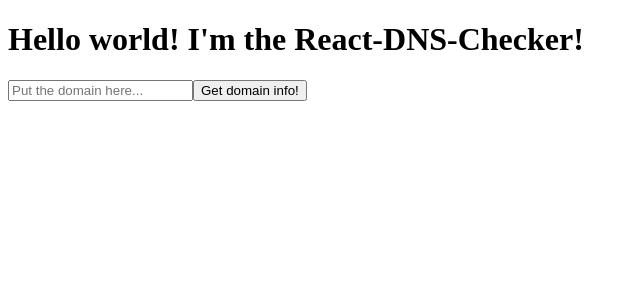
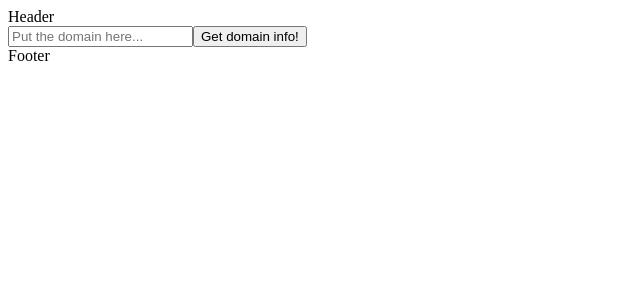
Before and after one commit to Xaconi/react-dns-checker, a React app: page / in a window 1280 px wide. Shown: the top 300 px of the page, without its empty margins (0-640 px from the left). Built offline with nearby package versions, Linux system fonts and the light colour scheme.

Commit message:
Added folder structure

```diff
--- a/src/App.js
+++ b/src/App.js
@@ -1,46 +1,16 @@
-import React, { useState } from "react";
+import React from "react";
+import Header from './components/Header/Header';
+import Footer from './components/Footer/Footer';
+import Content from "./components/Content/Content";
 
 const App = () => {
 
-	const [state, setState] = useState({
-		domain: '',
-		domainInfo: ''
-	});
-
-	function handleChange(event) {
-		setState({
-			domain: event.target.value,
-			domainInfo: state.domainInfo
-		});
-	}
-
-	const getDomainInfo = async () => {
-		const result = await fetch(`${process.env.REACT_APP_URL_NETLIFY_FUNCTIONS}dns-check?domain=${state.domain}`);
-		const response = await result.json();
-
-		setState({
-			domain: state.domain,
-			domainInfo : `The domain address is ${response.address} and the family is ${response.family}`
-		})
-	}
-
 	return (
-		<div>
-			<h1> Hello world! I'm the React-DNS-Checker! </h1>
-
-			<input
-				type="text"
-				placeholder="Put the domain here..."
-				onChange={handleChange}
-			>
-			</input>
-
-			<button onClick={getDomainInfo}>Get domain info!</button>
-
-			{state.domainInfo != '' ?
-			<p>{state.domainInfo}</p>
-			: <></>}
-		</div>
+		<>
+			<Header></Header>
+			<Content></Content>
+			<Footer></Footer>
+		</>
 	);
 };
 
--- /dev/null
+++ b/src/components/Content/Content.js
@@ -0,0 +1,12 @@
+import React from 'react';
+import DNSForm from '../DNSForm/DNSForm';
+
+const Content = () => {
+	return (
+		<section>
+			<DNSForm></DNSForm>
+		</section>
+	);
+}
+
+export default Content;
--- /dev/null
+++ b/src/components/DNSForm/DNSForm.js
@@ -0,0 +1,44 @@
+import React, { useState } from 'react';
+
+const DNSForm = () => {
+	const [state, setState] = useState({
+		domain: '',
+		domainInfo: ''
+	});
+
+	function handleChange(event) {
+		setState({
+			domain: event.target.value,
+			domainInfo: state.domainInfo
+		});
+	}
+
+	const getDomainInfo = async () => {
+		const result = await fetch(`${process.env.REACT_APP_URL_NETLIFY_FUNCTIONS}dns-check?domain=${state.domain}`);
+		const response = await result.json();
+
+		setState({
+			domain: state.domain,
+			domainInfo : `The domain address is ${response.address} and the family is ${response.family}`
+		})
+	}
+
+	return (
+		<form>
+			<input
+				type="text"
+				placeholder="Put the domain here..."
+				onChange={handleChange}
+			>
+			</input>
+
+			<button onClick={getDomainInfo}>Get domain info!</button>
+
+			{state.domainInfo != '' ?
+			<p>{state.domainInfo}</p>
+			: <></>}
+		</form>
+	);
+}
+
+export default DNSForm;
--- /dev/null
+++ b/src/components/Footer/Footer.js
@@ -0,0 +1,11 @@
+import React from 'react';
+
+const Footer = () => {
+	return (
+		<footer>
+			Footer
+		</footer>
+	);
+}
+
+export default Footer;
--- /dev/null
+++ b/src/components/Header/Header.js
@@ -0,0 +1,11 @@
+import React from 'react';
+
+const Header = () => {
+	return (
+		<header>
+			Header
+		</header>
+	);
+}
+
+export default Header;
```
